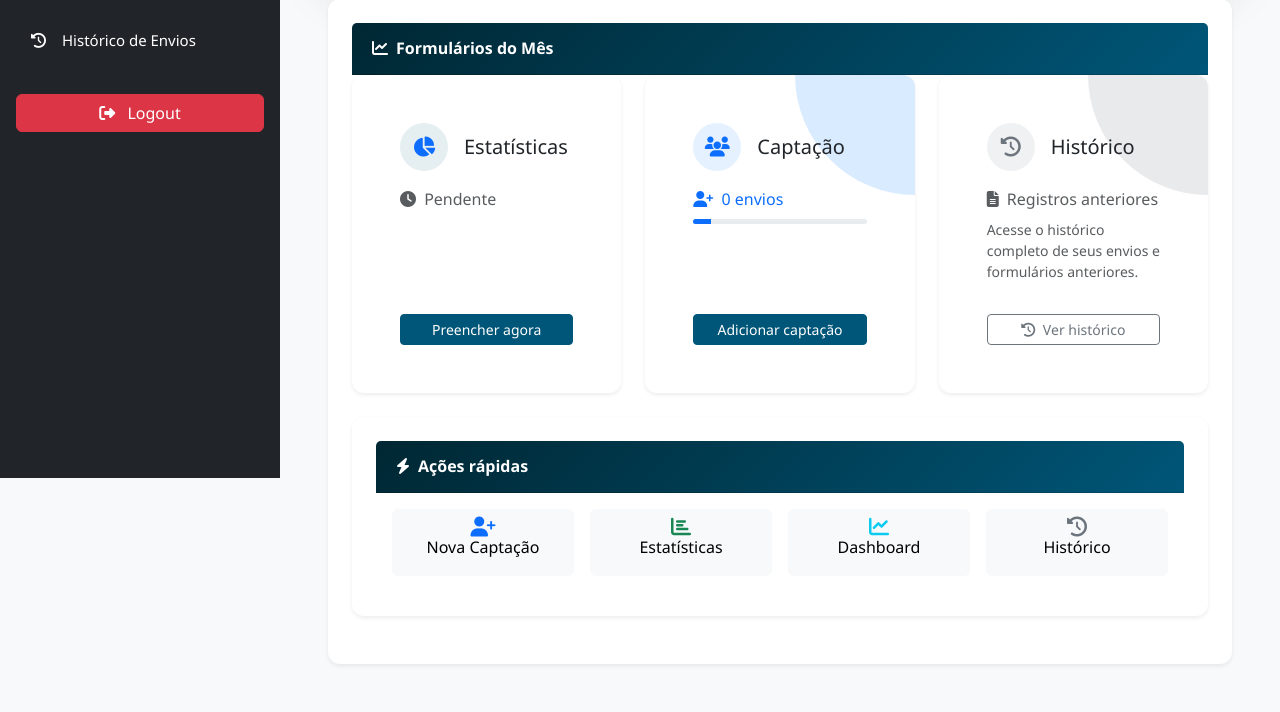
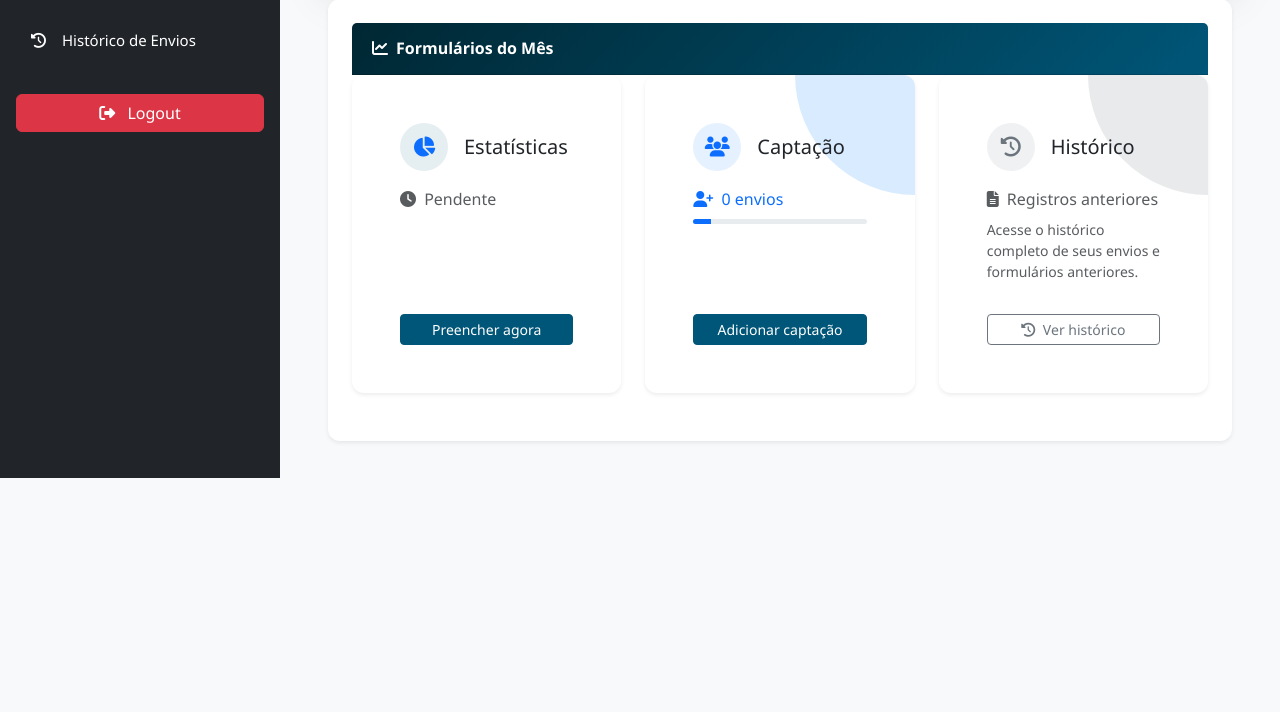
Before and after one commit to Benites031407/EJEM-TEC-GWM, a Django app: page /home in a window 1280 px wide. Shown: the part 322-1034 px from the top of the page. After the commit the page ends 800 px from the top, so only its background shows below. Run offline with Django 5.2, Linux system fonts and the light colour scheme; the visitor is signed in with stand-in values (Sample User, id 1); data that the repository does not hold is empty; parts of the project's set-up code (start-up, migrations or seed data) failed here and were passed over.

Commit message:
Removendo quick access duplicado na home do assessor

```diff
--- a/GWM/main/templates/main/home.html
+++ b/GWM/main/templates/main/home.html
@@ -126,41 +126,6 @@
             </div>
         </div>
     </div>
-
-    <!-- Atividades recentes ou ações rápidas -->
-    <div class="card mb-4 shadow-sm border-0" style="border-radius: 12px;">
-        <div class="card-header bg-gradient-primary-to-secondary py-3 d-flex justify-content-between align-items-center">
-            <h6 class="m-0 fw-bold text-white"><i class="fas fa-bolt me-2"></i>Ações rápidas</h6>
-        </div>
-        <div class="card-body">
-            <div class="row g-3 text-center">
-                <div class="col-6 col-md-3">
-                    <a href="{% url 'captacao' %}" class="btn btn-light rounded py-3 w-100 h-100 d-flex flex-column align-items-center">
-                        <i class="fas fa-user-plus mb-2 text-primary fa-lg"></i>
-                        <span>Nova Captação</span>
-                    </a>
-                </div>
-                <div class="col-6 col-md-3">
-                    <a href="{% url 'estatisticas' %}" class="btn btn-light rounded py-3 w-100 h-100 d-flex flex-column align-items-center">
-                        <i class="fas fa-chart-bar mb-2 text-success fa-lg"></i>
-                        <span>Estatísticas</span>
-                    </a>
-                </div>
-                <div class="col-6 col-md-3">
-                    <a href="{% url 'dashboard_assessor' %}" class="btn btn-light rounded py-3 w-100 h-100 d-flex flex-column align-items-center">
-                        <i class="fas fa-chart-line mb-2 text-info fa-lg"></i>
-                        <span>Dashboard</span>
-                    </a>
-                </div>
-                <div class="col-6 col-md-3">
-                    <a href="{% url 'historico' %}" class="btn btn-light rounded py-3 w-100 h-100 d-flex flex-column align-items-center">
-                        <i class="fas fa-history mb-2 text-secondary fa-lg"></i>
-                        <span>Histórico</span>
-                    </a>
-                </div>
-            </div>
-        </div>
-    </div>
 </div>
 
 <style>
```
